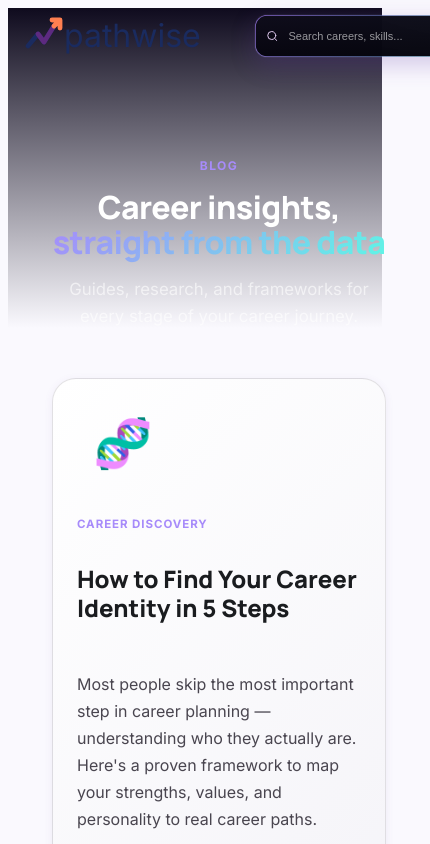
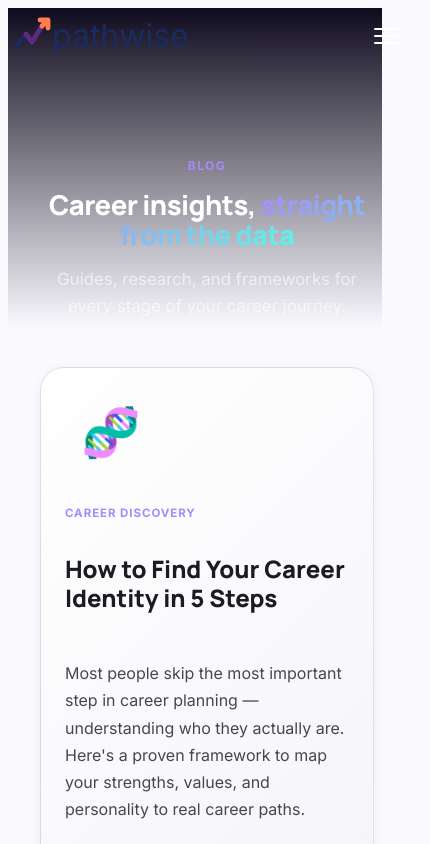
Before and after one commit to venomez-viper/PathWise, a React (Vite) app: page /blog in a window 390 px wide. Shown: the top 844 px of the page, 430 px wide, since content can reach past the window. Built offline with nearby package versions, Linux system fonts and the light colour scheme.

Commit message:
Improve responsive scaling across breakpoints
Co-Authored-By: Claude Sonnet 4.6 <noreply@anthropic.com>

```diff
--- a/src/components/CTA.css
+++ b/src/components/CTA.css
@@ -96,3 +96,9 @@
   font-size: 0.82rem;
   color: rgba(255,255,255,0.4);
 }
+
+@media (max-width: 600px) {
+  .cta-section { padding: 5rem 1.25rem; }
+  .cta-section__form { flex-direction: column; width: 100%; }
+  .cta-section__form .btn { width: 100%; }
+}
--- a/src/components/Navbar.css
+++ b/src/components/Navbar.css
@@ -130,6 +130,15 @@
   border-bottom: 1px solid rgba(255,255,255,0.08);
 }
 
+@media (max-width: 1024px) {
+  .navbar__search { display: none; }
+}
+
+@media (max-width: 900px) {
+  .navbar__links { display: none; }
+  .navbar__cta-secondary { display: none; }
+}
+
 @media (max-width: 768px) {
   .navbar__links, .navbar__actions { display: none; }
   .navbar__hamburger { display: flex; }
--- a/src/index.css
+++ b/src/index.css
@@ -266,6 +266,13 @@ section { padding: var(--section-padding); }
 @media (max-width: 768px) {
   section { padding: 4rem 1.25rem; }
   .section-subtitle { max-width: 100%; }
+  .container { padding: 0 1rem; }
+}
+
+@media (max-width: 400px) {
+  .container { padding: 0 0.75rem; }
+  .display-xl { font-size: clamp(2rem, 9vw, 3rem); }
+  .display-lg { font-size: clamp(1.6rem, 7vw, 2.2rem); }
 }
 
 /* Used by non-hero pages to offset fixed navbar */
```
